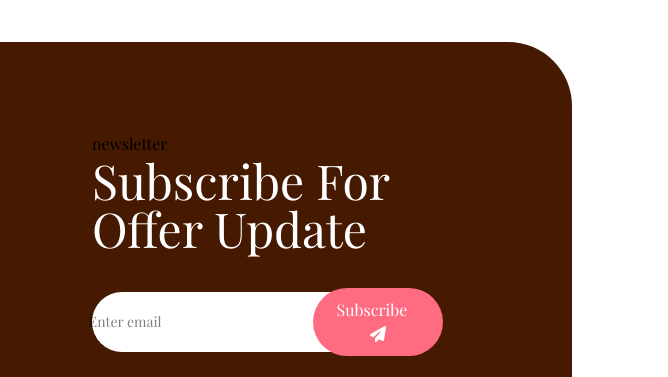
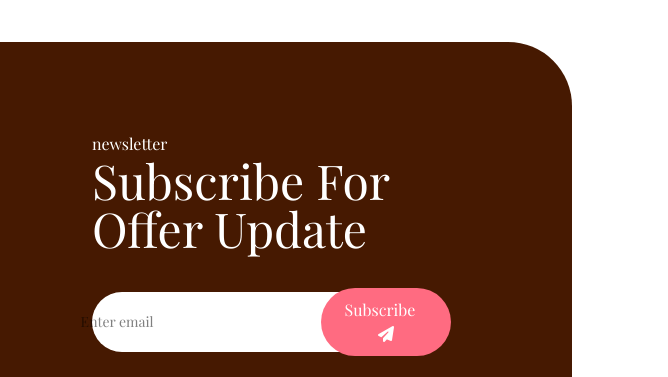
Before and after one commit to 0001ashishYadav/bakery-webpage, a website: page html/index.html in a window 1280 px wide. Shown: the part 2886-3263 px from the top of the page, 612-1280 px from the left. Drawn offline with nearby package versions, Linux system fonts and the light colour scheme; a web font is replaced by a local one.

Commit message:
completed

```diff
--- a/html/index.html
+++ b/html/index.html
@@ -283,7 +283,7 @@
     <!-- <div id="recently" class="h-[82vh] w-[90%] border-2 m-auto my-9"></div> -->
 
     <div
-      id="home"
+      id="recently"
       class="h-[82vh] w-[90%] flex flex-col-reverse md:flex-row justify-center items-center m-auto mb-14 md:bg-linear-to-tl from-[#b66d7828] to-[#ff6b8165]"
     >
       <!-- left section -->
@@ -336,16 +336,20 @@
       <!-- right section -->
       <div class="h-[100%] w-[50%] flex justify-center items-center">
         <div class="pl-16">
-          <p>newsletter</p>
+          <p class="text-white">newsletter</p>
 
           <p class="text-white text-5xl md:w-[70%]">
             Subscribe For Offer Update
           </p>
 
           <div
-            class="h-[60px] w-[70%] mt-10 flex justify-center items-center gap-12 bg-white rounded-full"
+            class="h-[60px] w-[70%] mt-10 flex justify-center items-center gap-16 bg-white rounded-full"
           >
-            <input class="pl-3 text-sm" type="text" placeholder="Enter email" />
+            <input
+              class="pl-3 text-sm outline-none"
+              type="email"
+              placeholder="Enter email"
+            />
             <button class="py-2.5 px-6 bg-[#ff6b81] rounded-full text-white">
               <span class="mr-3">Subscribe</span
               ><i class="fa-solid fa-paper-plane"></i>
```
Also changed, not shown: html/style.css.
